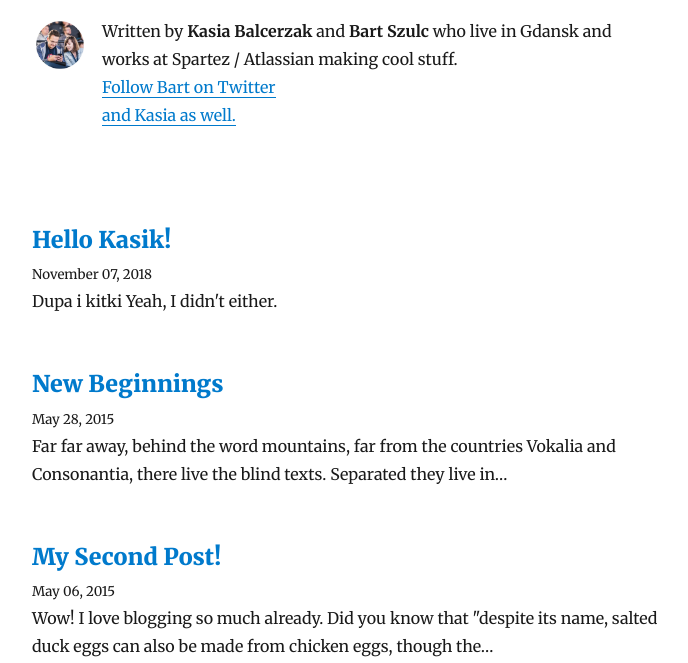
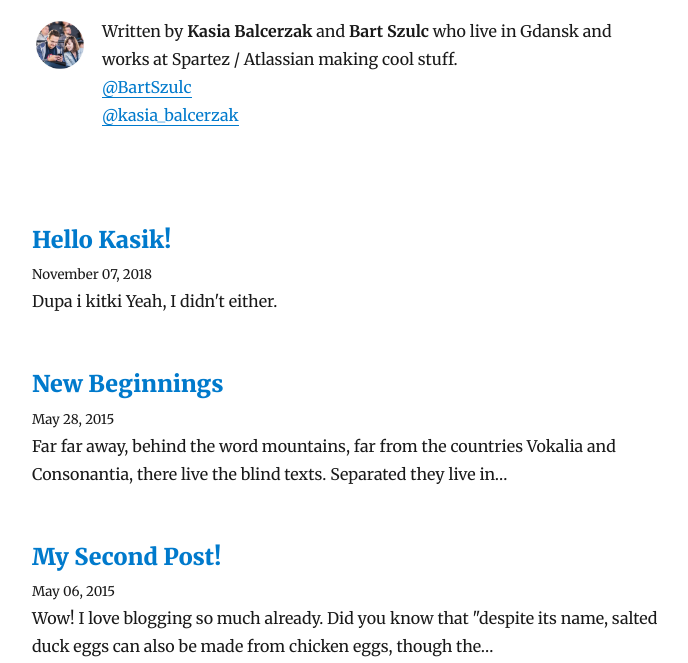
Before and after one commit to holisticqa/blog, a Gatsby site in the folder blog/: page / in a window 1280 px wide. Shown: the part 137-800 px from the top of the page, without its empty margins (293-981 px from the left). Built offline with nearby package versions, Linux system fonts and the light colour scheme; Gatsby itself is replaced by a stand-in of ours; some packages are replaced by stand-ins of ours.

Commit message:
edit twitter handler

```diff
--- a/blog/src/components/Bio.js
+++ b/blog/src/components/Bio.js
@@ -32,10 +32,10 @@ class Bio extends React.Component {
           Written by <strong>Kasia Balcerzak</strong> and <strong> Bart Szulc</strong> who live in Gdansk and works at Spartez / Atlassian making cool stuff.{' '}
           <div>
           <div id="bartTwitter"><a href="https://twitter.com/BartSzulc">
-            Follow Bart on Twitter
+            @BartSzulc
           </a></div>
           <div id="kasiaTitter"><a href="https://twitter.com/kasia_balcerzak">
-            and Kasia as well.
+            @kasia_balcerzak
           </a></div>
           </div>
           </p>
```
